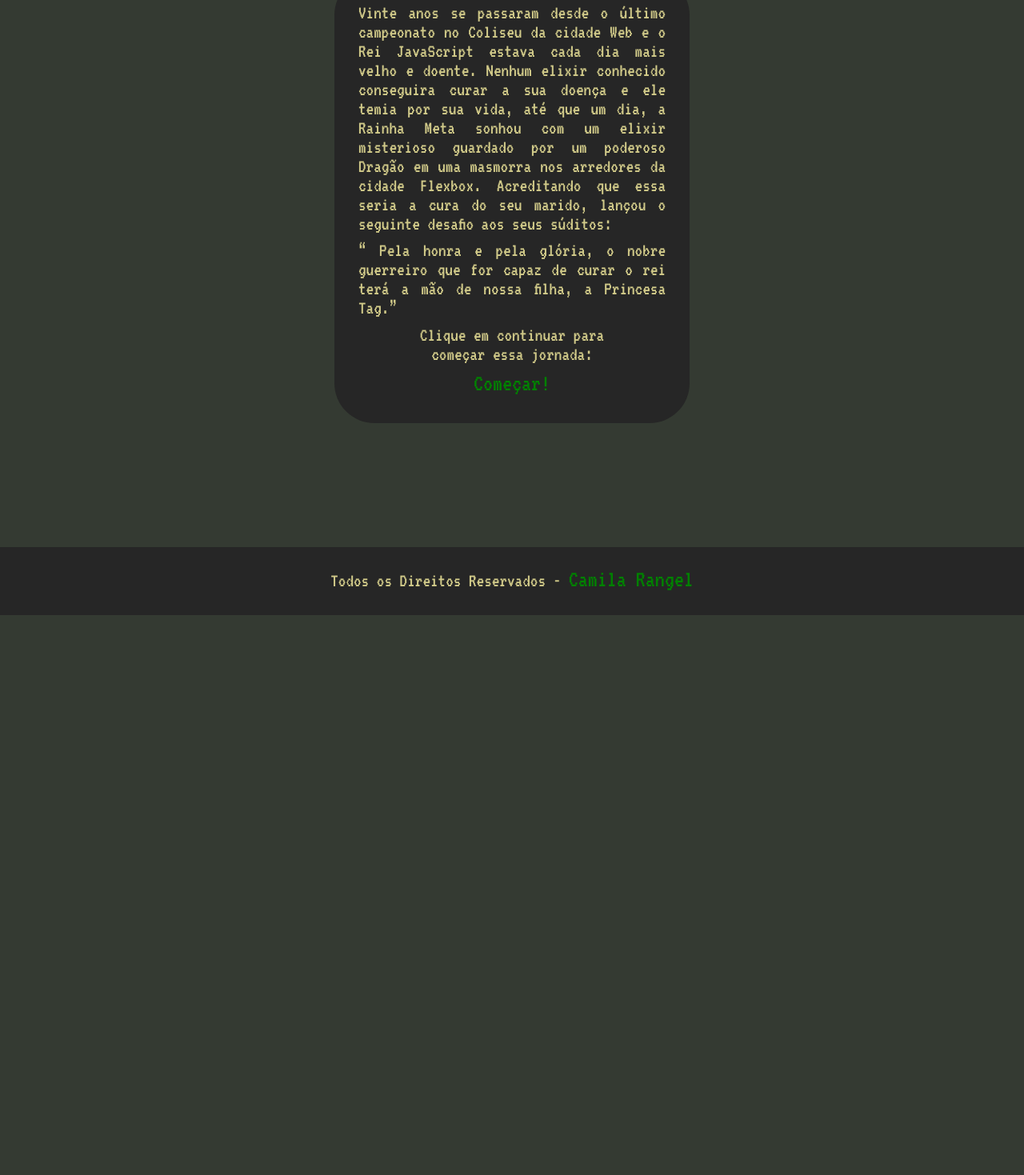
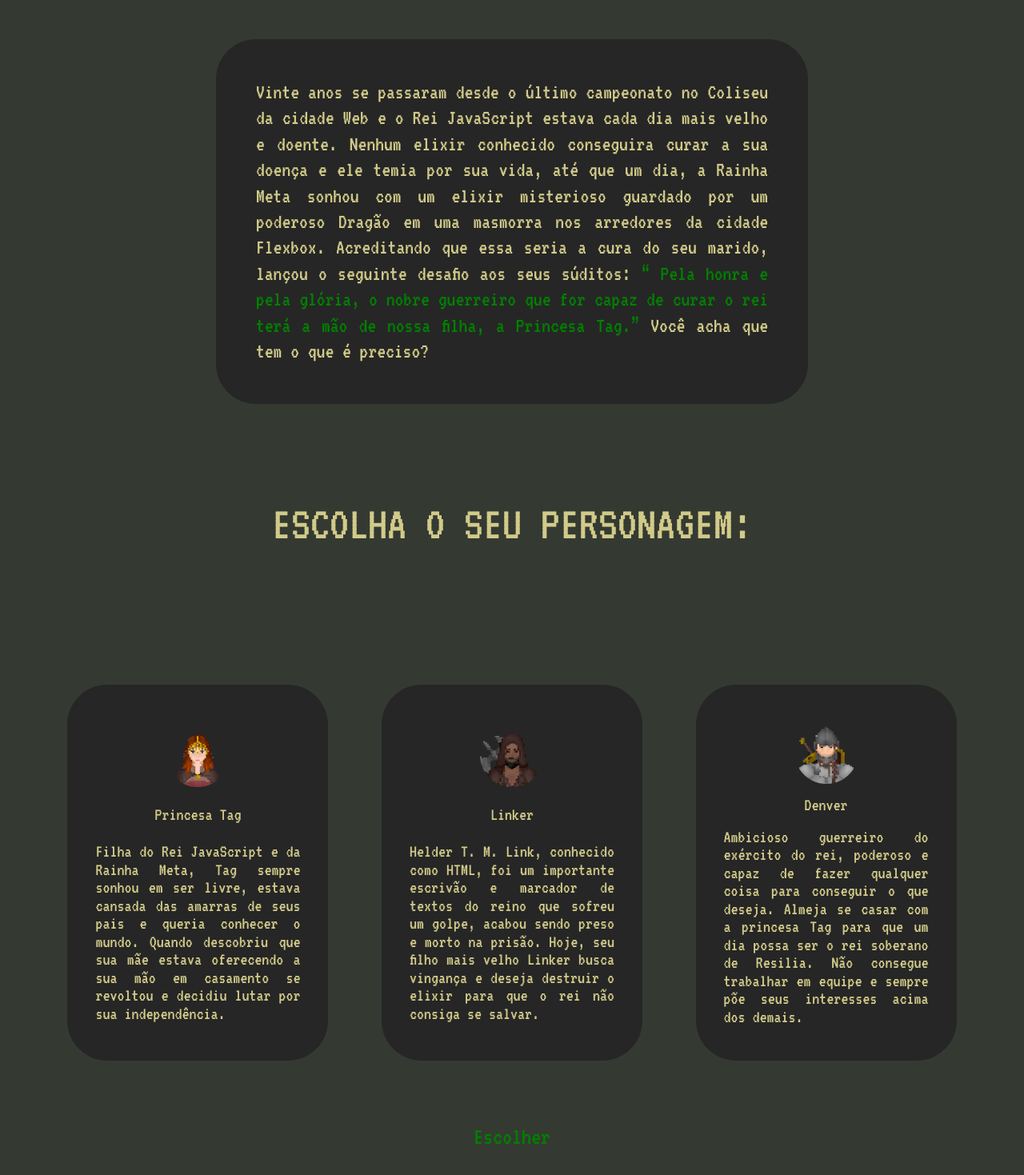
Before and after one commit to camilafrangel/RPG_Resilia, a plain HTML site: page index.html in a window 1280 px wide. Shown: the part 31-1500 px from the top of the page at 80% size. Before the commit the page ends 800 px from the top, so only its background shows below. Drawn offline with Linux system fonts and the light colour scheme.

Commit message:
Nova página inicial/escolha de personagens

```diff
--- a/index.html
+++ b/index.html
@@ -12,8 +12,8 @@
 </head>
 
 <body>
-    <main class="mainInicio">
-        <fieldset class="blocoCentral">
+    <section class="mainInicio">
+        <fieldset class="blocoHistoria">
             <p>
                 Vinte anos se passaram desde o último campeonato no Coliseu da cidade
                 Web e o Rei JavaScript estava cada dia mais velho e doente. Nenhum elixir
@@ -22,17 +22,48 @@
                 poderoso Dragão em uma masmorra nos arredores da cidade Flexbox.
                 Acreditando que essa seria a cura do seu marido, lançou o seguinte desafio
                 aos seus súditos:
+                <span id="citacao">“ Pela honra e pela glória, o nobre guerreiro que for capaz de curar o rei terá a
+                    mão de nossa filha, a Princesa Tag.”</span>
+                Você acha que tem o que é preciso?
             </p>
+        </fieldset>
+        <h1>ESCOLHA O SEU PERSONAGEM:</h1>
+    </section>
+    <section class="mainPersonagens">
+        <div class="blocoPersonagens">
+            <img src="imagens/princesa_tag.png">
+            <h3>Princesa Tag</h3>
             <p>
-                “ Pela honra e pela glória, o nobre guerreiro que for capaz de curar o rei terá a
-                mão de nossa filha, a Princesa Tag.”
+                Filha do Rei JavaScript e da Rainha Meta, Tag sempre sonhou em
+                ser livre, estava cansada das amarras de seus pais e queria conhecer o mundo.
+                Quando descobriu que sua mãe estava oferecendo a sua mão em casamento se
+                revoltou e decidiu lutar por sua independência.
             </p>
-            <p class="legendaBotao">
-                Clique em continuar para<br>começar essa jornada:
+        </div>
+        <div class="blocoPersonagens">
+            <img src="imagens/linker.png">
+            <h3>Linker</h3>
+            <p>
+                Helder T. M. Link, conhecido como HTML, foi um importante escrivão e
+                marcador de textos do reino que sofreu um golpe, acabou sendo preso e morto
+                na prisão. Hoje, seu filho mais velho Linker busca vingança e deseja destruir o
+                elixir para que o rei não consiga se salvar.
             </p>
-            <a href="./escolha_personagens.html">Começar!</a>
-        </fieldset>
-    </main>
+        </div>
+        <div class="blocoPersonagens">
+            <img src="imagens/guerreiro_denver.png">
+            <h3>Denver</h3>
+            <p>
+                Ambicioso guerreiro do exército do rei, poderoso e capaz de fazer
+                qualquer coisa para conseguir o que deseja. Almeja se casar com a princesa Tag
+                para que um dia possa ser o rei soberano de Resilia. Não consegue trabalhar em equipe
+                e sempre põe seus interesses acima dos demais.
+            </p>
+        </div>
+    </section>
+    <div class="botaoEscolha">
+        <a href="url">Escolher</a>
+    </div>
     <footer>
         Todos os Direitos Reservados - <a href="https://www.linkedin.com/in/cafrangel/">Camila Rangel</a>
     </footer>
--- /dev/null
+++ b/princesa_tag/style_escolhas.css
@@ -0,0 +1,53 @@
+@import url('https://fonts.googleapis.com/css2?family=VT323&display=swap');
+
+body, html{
+    height: 100%;
+  }
+body {
+    font-family: 'VT323', monospace;
+    color: #D1CA89;
+    background: #343A32;
+    font-size: 1.5em;
+}
+main {
+    display: flex;
+    justify-content: center;
+}
+.blocoEscolhas {
+    background: #262626;
+    height: 50%;
+    width: 25%;
+    display: flex;
+    flex-direction: column;
+    justify-content: space-evenly;
+    align-items: center;
+    text-align: justify;
+    padding: 30px;
+    border-radius: 50px;
+    border: none;
+}
+.blocoEscolhas img {
+    height: 150px;
+    margin-bottom: 50px;
+}
+/*comeco rodape*/
+footer {
+    text-align: center;
+    background: #262626;
+    position:fixed;
+    bottom:0;
+    height: 60px;
+    width:100%;
+    padding-top: 25px;
+}
+a {
+    color: green;
+    text-decoration: none;
+    font-size: 30px;
+    transition: 0.3s;
+}
+a:hover {
+    color: #73b873;
+    cursor: pointer;
+}
+/*fim rodape*/
--- a/style.css
+++ b/style.css
@@ -4,31 +4,72 @@ body {
     font-family: 'VT323', monospace;
     color: #D1CA89;
     background: #343A32;
-    font-size: 1.5em;
+    font-size: 15px;
 }
-/*começo pag inicial*/
+/*começo história*/
 .mainInicio {
     display: flex;
-    justify-content: center;
+    flex-direction: column;
+    align-items: center;
 }
-.blocoCentral {
+.blocoHistoria {
+    font-size: 1.8em;
+    line-height: 1.2;
     background: #262626;
-    width: 30%;
-    height: 500px;
+    max-width: 50%;
+    text-align: justify;
+    padding: 50px;
+    border-radius: 50px;
+    margin-top: 10vh;
+}
+#citacao {
+    color: green;
+}
+h1 {
+    margin: 15vh;
+    font-size: 4em;
+}
+/*fim historia*/
+
+/*comeco personagens*/
+
+.mainPersonagens {
+    display: flex;
+    justify-content: space-around;
+    margin: 4%;
+}
+.blocoPersonagens {
+    background: #262626;
+    font-size: 1.5em;
+    width: 20vw;
+    height: 50vh;
     display: flex;
     flex-direction: column;
     justify-content: space-around;
     align-items: center;
     text-align: justify;
-    padding: 30px;
+    padding: 35px;
     border-radius: 50px;
 }
-.legendaBotao {
+.blocoPersonagens img {
+    height: 10vh;
+}
+.botaoEscolha {
+    display: flex;
+    justify-content: center;
+    margin: 10vh;
+}
+/*fim personagens*/
+
+/*comeco rodape*/
+footer {
     text-align: center;
+    background: #262626;
+    height: 60px;
+    width:100%;
+    padding-top: 25px;
+    font-size: 1.8em;
 }
-/*fim pag inicial*/
-
-/*comum aos dois*/
 a {
     color: green;
     text-decoration: none;
@@ -39,68 +80,4 @@ a:hover {
     color: #73b873;
     cursor: pointer;
 }
-/*comum aos dois*/
-
-/*comeco personagens*/
-
-.mainPersonagens {
-    display: flex;
-    justify-content: space-around;
-    margin: 4%;
-}
-.blocoPersonagens {
-    background: #262626;
-    width: 300px;
-    height: 400px;
-    display: flex;
-    flex-direction: column;
-    justify-content: space-between;
-    align-items: center;
-    text-align: justify;
-    padding: 30px;
-    border-radius: 50px;
-}
-.blocoPersonagens img {
-    height: 80px;
-}
-
-/*fim personagens*/
-
-/*comeco rodape*/
-footer {
-    text-align: center;
-    background: #262626;
-    position:absolute;
-    bottom:0;
-    height: 60px;
-    width:100%;
-    padding-top: 25px;
-}
 /*fim rodape*/
-
-@media (max-width: 700px) {
-    .mainInicio {
-        height: 80%;
-    }
-    .blocoCentral {
-        font-size: 17px;
-        width: 75%;
-        height: 450px;
-        margin: 2px;
-    }
-    a:active {
-        color: #73b873;
-        cursor: pointer;
-    }
-    .mainPersonagens {
-        flex-direction: column;
-    }
-    .blocoPersonagens {
-        width: 80%;
-        margin: 4px;
-        text-align: center;
-    }
-    .footerPersonagens {
-        position: relative;
-    }
-}
```
Also changed, not shown: escolha_personagens.html (deleted, +0 -52 lines), princesa_tag/escolha_um.html (added, +30 -0 lines).
